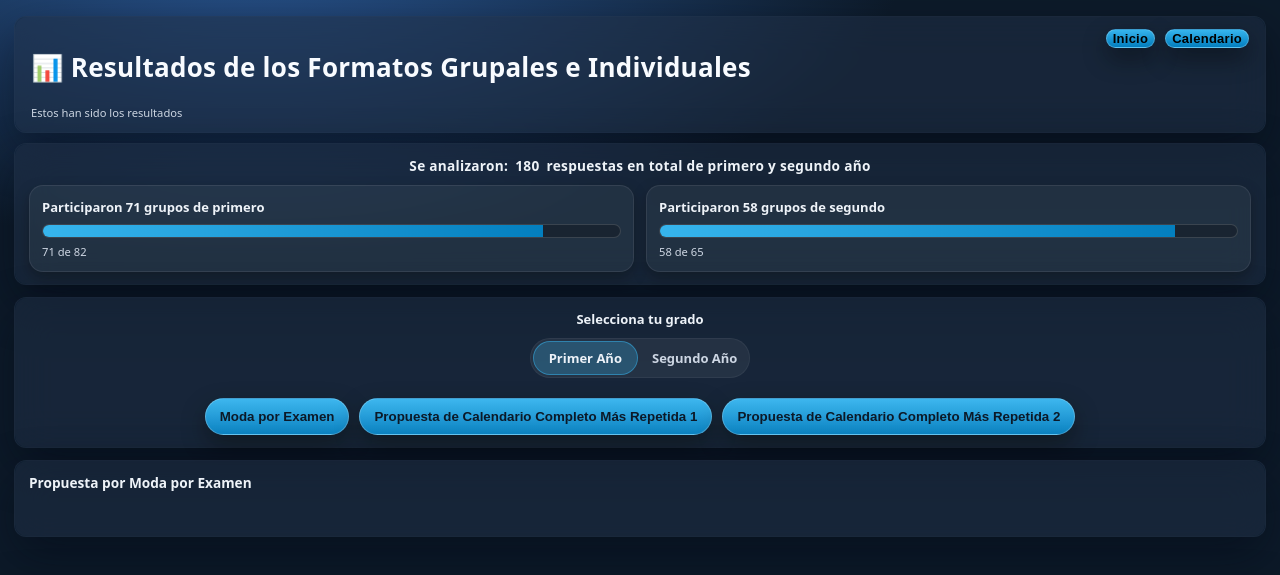
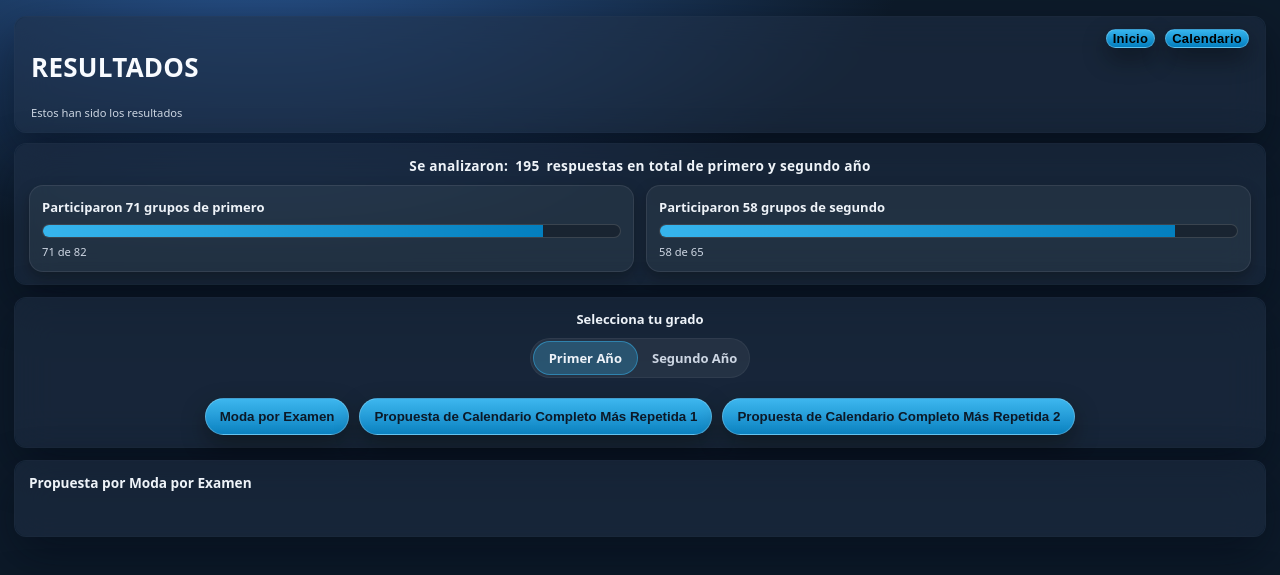
Before and after one commit to Panque-Dev/repres_page_facmed, a website: page resultados.html in a window 1280 px wide. Shown: the top 575 px of the page. Drawn offline with Linux system fonts and the light colour scheme; no server answers.

Commit message:
resultados 7.4

```diff
--- a/resultados.html
+++ b/resultados.html
@@ -3,7 +3,7 @@
 <head>
   <meta charset="UTF-8" />
   <meta name="viewport" content="width=device-width, initial-scale=1" />
-  <title>📊 Resultados</title>
+  <title>Resultados</title>
   <link rel="icon" href="ico/DEPARTAMENTALES.ico" type="image/x-icon" />
   <link rel="stylesheet" href="main.css" />
   <link rel="stylesheet" href="resultados.css" />
@@ -14,7 +14,7 @@
       <div class="ribbon ribbon-header">
         <div class="header-inner">
           <div class="app-title-block">
-            <h1>📊 Resultados de los Formatos Grupales e Individuales</h1>
+            <h1>RESULTADOS</h1>
             <p class="app-subtitle">Estos han sido los resultados</p>
           </div>
           <div class="header-right">
--- a/resultados.js
+++ b/resultados.js
@@ -2,7 +2,7 @@
   "use strict";
 
   // ===== Ajustes visibles =====
-  const TOTAL_RESPONSES = 180;
+  const TOTAL_RESPONSES = 195;
   const BAR_CONFIG = [
     { max: 82, target: 71 }, // primero
     { max: 65, target: 58 }  // segundo
@@ -660,7 +660,7 @@ panel.classList.remove("hide");
     const el = $id("total-counter");
     const start = 1;
     const end = TOTAL_RESPONSES;
-    const dur = 1200;
+    const dur = 3600;
     const t0 = performance.now();
     function step(now){
       const k = Math.min(1, (now - t0)/dur);
```
